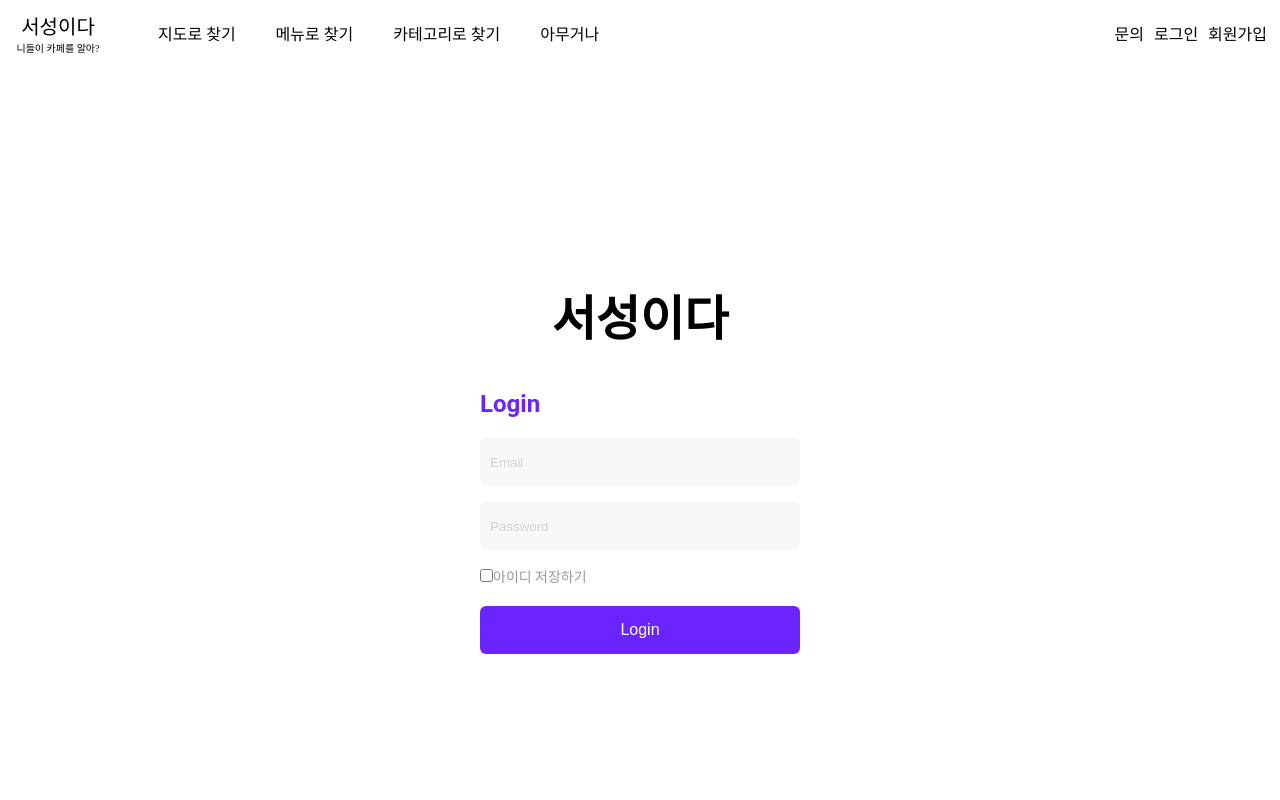
After one commit to B2O1/seoseong_ida, a Python web app: template app/templates/login.html in a window 1280 px wide. The commit adds this page. Run offline with Jinja, Linux system fonts and the light colour scheme; the template is opened without the code that fills it, so the values that code supplies are empty.

Commit message:
0319_findbymap+login

```diff
--- /dev/null
+++ b/app/css/login.css
@@ -0,0 +1,76 @@
+*{
+    padding: 0;
+    margin: 0;
+    border: none;
+}
+body{
+    font-size: 14px;
+    font-family: 'Roboto', sans-serif;
+    display: flex;
+    flex-direction: column;
+    align-items: center;
+
+    position: relative;
+    width: 100%;
+    height: 100vh;
+}
+.header{
+    display: block;
+    width: 100%;
+    height: 35vh;
+    top: 0px;
+}
+
+.title{
+    font-size: 48px;
+    font-weight: 700;
+}
+.login-wrapper{
+    width: 400px;
+    height: 350px;
+    padding: 40px;
+    box-sizing: border-box;
+}
+
+.login-wrapper > h2{
+    font-size: 24px;
+    color: #6A24FE;
+    margin-bottom: 20px;
+}
+#login-form > input{
+    width: 100%;
+    height: 48px;
+    padding: 0 10px;
+    box-sizing: border-box;
+    margin-bottom: 16px;
+    border-radius: 6px;
+    background-color: #F8F8F8;
+}
+#login-form > input::placeholder{
+    color: #D2D2D2;
+}
+#login-form > input[type="submit"]{
+    color: #fff;
+    font-size: 16px;
+    background-color: #6A24FE;
+    margin-top: 20px;
+}
+
+#login-form > input[type="checkbox"]{
+    display: none;
+}
+#login-form > label{
+    color: #999999;
+}
+#login-form input[type="checkbox"] + label{
+    cursor: pointer;
+    padding-left: 26px;
+    background-image: url("checkbox.png");
+    background-repeat: no-repeat;
+    background-size: contain;
+}
+#login-form input[type="checkbox"]:checked + label{
+    background-image: url("checkbox-active.png");
+    background-repeat: no-repeat;
+    background-size: contain;
+}
--- a/app/templates/header.html
+++ b/app/templates/header.html
@@ -23,19 +23,19 @@
   <body>
     <section class="header">
       <div class="left-section">
-        <div class="title">서성이다</div>
-        <div class="sub-title">니들이 카페를 알아?</div>
+        <div class="title" onclick="location.href='home.html'">서성이다</div>
+        <div class="sub-title" onclick="location.href='home.html'">니들이 카페를 알아?</div>
       </div>
       <div class="middle-section">
-        <div class="map">지도로 찾기</div>
-        <div class="menu">메뉴로 찾기</div>
-        <div class="category">카테고리로 찾기</div>
-        <div class="keyword">아무거나</div>
+        <div class="map" onclick="location.href='findbymap.html'">지도로 찾기</div>
+        <div class="menu" onclick="location.href='menu.html'">메뉴로 찾기</div>
+        <div class="category" onclick="location.href='category.html'">카테고리로 찾기</div>
+        <div class="keyword" onclick="location.href='index.html'">아무거나</div>
       </div>
       <div class="right-section">
-        <div class="FAQ">문의</div>
-        <div class="login">로그인</div>
-        <div class="createaccount">회원가입</div>
+        <div class="FAQ" onclick="location.href='faq.html'">문의</div>
+        <div class="login" onclick="location.href='login.html'">로그인</div>
+        <div class="createaccount" onclick="location.href='index.html'">회원가입</div>
       </div>
     </section>
   </body>
--- /dev/null
+++ b/app/templates/login.html
@@ -0,0 +1,22 @@
+<!DOCTYPE html>
+<html>
+    <head>
+        <title>login</title>
+        <link rel="stylesheet" href="login.css">
+    </head>
+    <body class="login-page">
+        <object class="header" data="header.html" type=""></object>
+        <div class="title">서성이다</div>
+        <div class="login-wrapper">
+            <h2>Login</h2>
+            <form method="post" action="home.html" id="login-form">
+                <input type="text" name="userName" placeholder="Email">
+                <input type="password" name="userPassword" placeholder="Password">
+                <label for="remember-check">
+                    <input type="checkbox" id="remember-check">아이디 저장하기
+                </label>
+                <input type="submit" value="Login">
+            </form>
+        </div>
+    </body>
+</html>
```
Also changed, not shown: app/css/findbymap.css (added, +46 -0 lines), app/templates/findbymap.html (added, +48 -0 lines).
